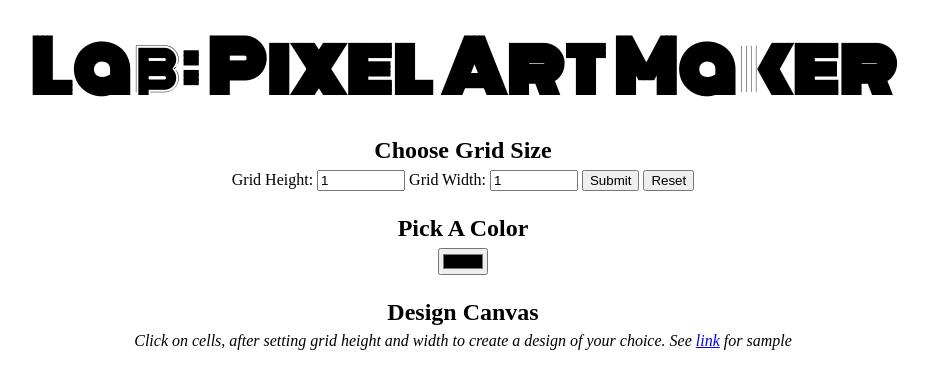
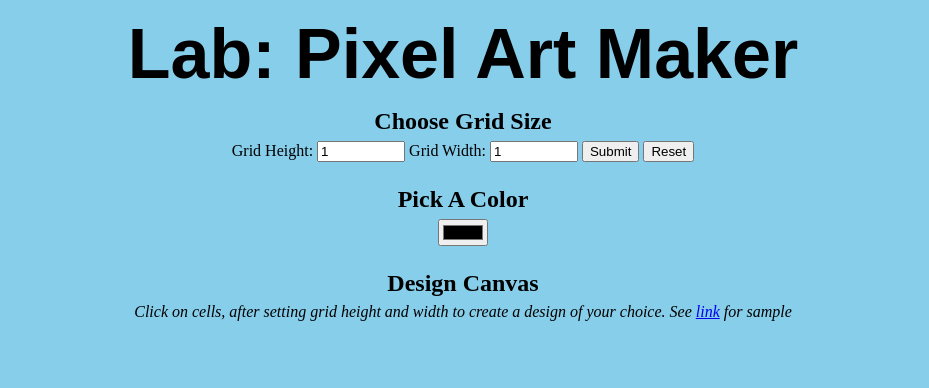
Before and after one commit to perpy18/alc_finalchallenge_udacity, a plain HTML site: page index.html in a window 1280 px wide. Shown: the whole page, without its empty margins (177-1106 px from the left). Drawn offline with nearby package versions, Linux system fonts and the light colour scheme.

Commit message:
Update styles.css

```diff
--- a/styles.css
+++ b/styles.css
@@ -1,9 +1,10 @@
 body {
     text-align: center;
+    background-color: skyblue;
 }
 
 h1 {
-    font-family: Monoton;
+    font-family: sans-serif;
     font-size: 70px;
     margin: 0.2em;
 }
```
